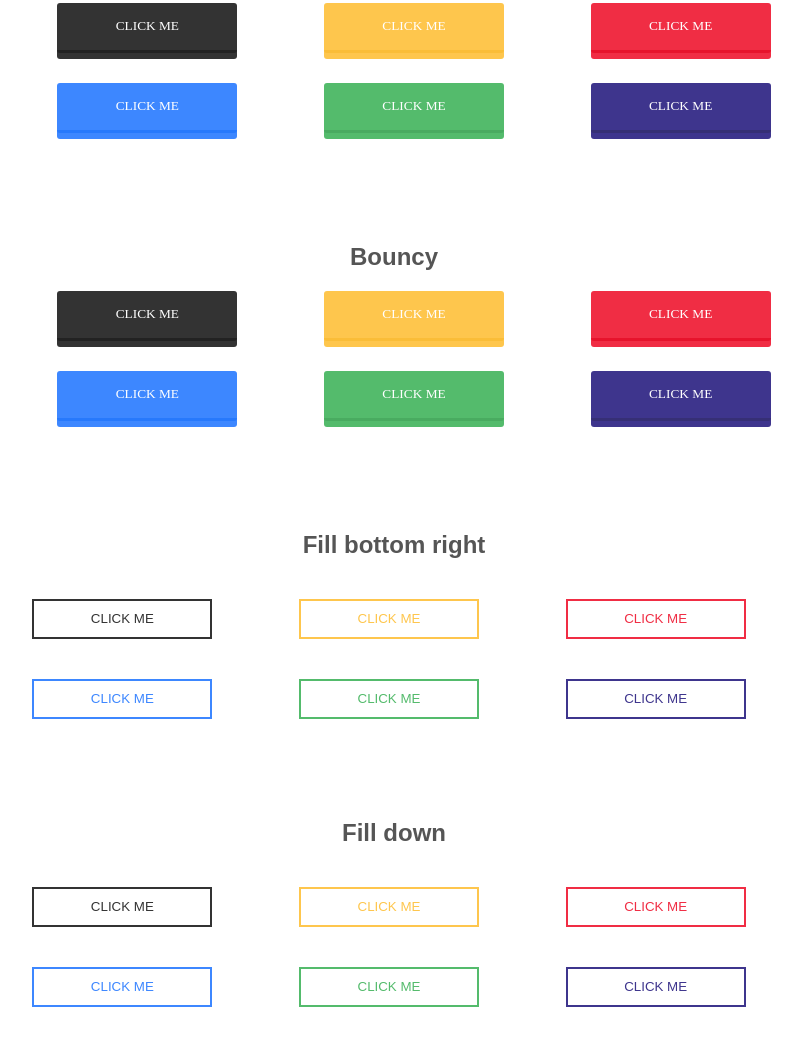
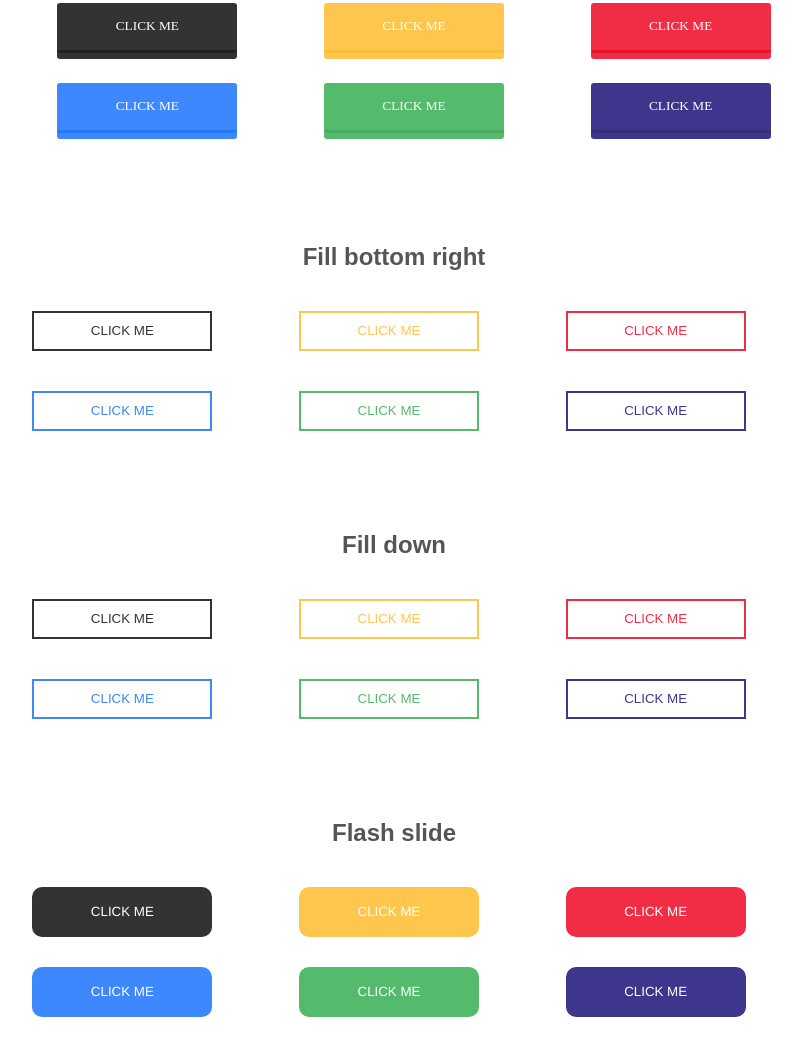
Before and after one commit to enjeck/btns, a website built with Parcel: page index.html in a window 1280 px wide. Shown: the part 6376-7416 px from the top of the page, without its empty margins (254-1056 px from the left). Built offline with nearby package versions, Linux system fonts and the light colour scheme.

Commit message:
Remove duplicate

```diff
--- a/index.html
+++ b/index.html
@@ -722,29 +722,6 @@
             </div>
          </div>
          <div class="buttons-section">
-            <h2> Bouncy </h2>
-            <div class="btn-box">
-               <div class="btn-container">
-                  <button class="btn btn-pushable btn-pushable--black"> Click me </button>
-               </div>
-               <div class="btn-container">
-                  <button class="btn btn-pushable btn-pushable--orange"> Click me </button>
-               </div>
-               <div class="btn-container">
-                  <button class="btn btn-pushable btn-pushable--red"> Click me </button>
-               </div>
-               <div class="btn-container">
-                  <button class="btn btn-pushable btn-pushable--blue"> Click me </button>
-               </div>
-               <div class="btn-container">
-                  <button class="btn btn-pushable btn-pushable--green"> Click me </button>
-               </div>
-               <div class="btn-container">
-                  <button class="btn btn-pushable btn-pushable--purple"> Click me </button>
-               </div>
-            </div>
-         </div>
-         <div class="buttons-section">
             <h2> Fill bottom right </h2>
             <div class="btn-box">
                <div class="btn-container">
```
